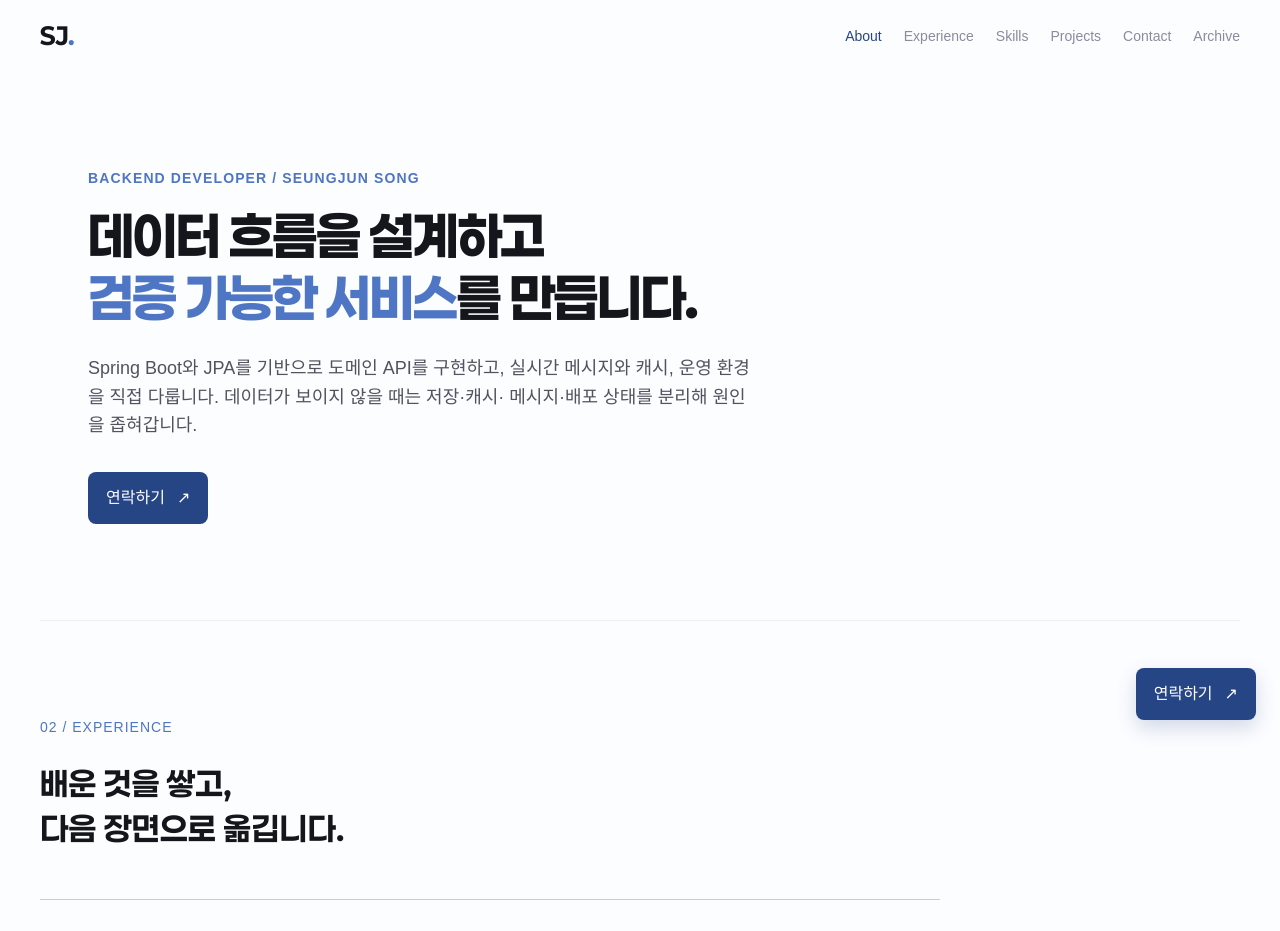
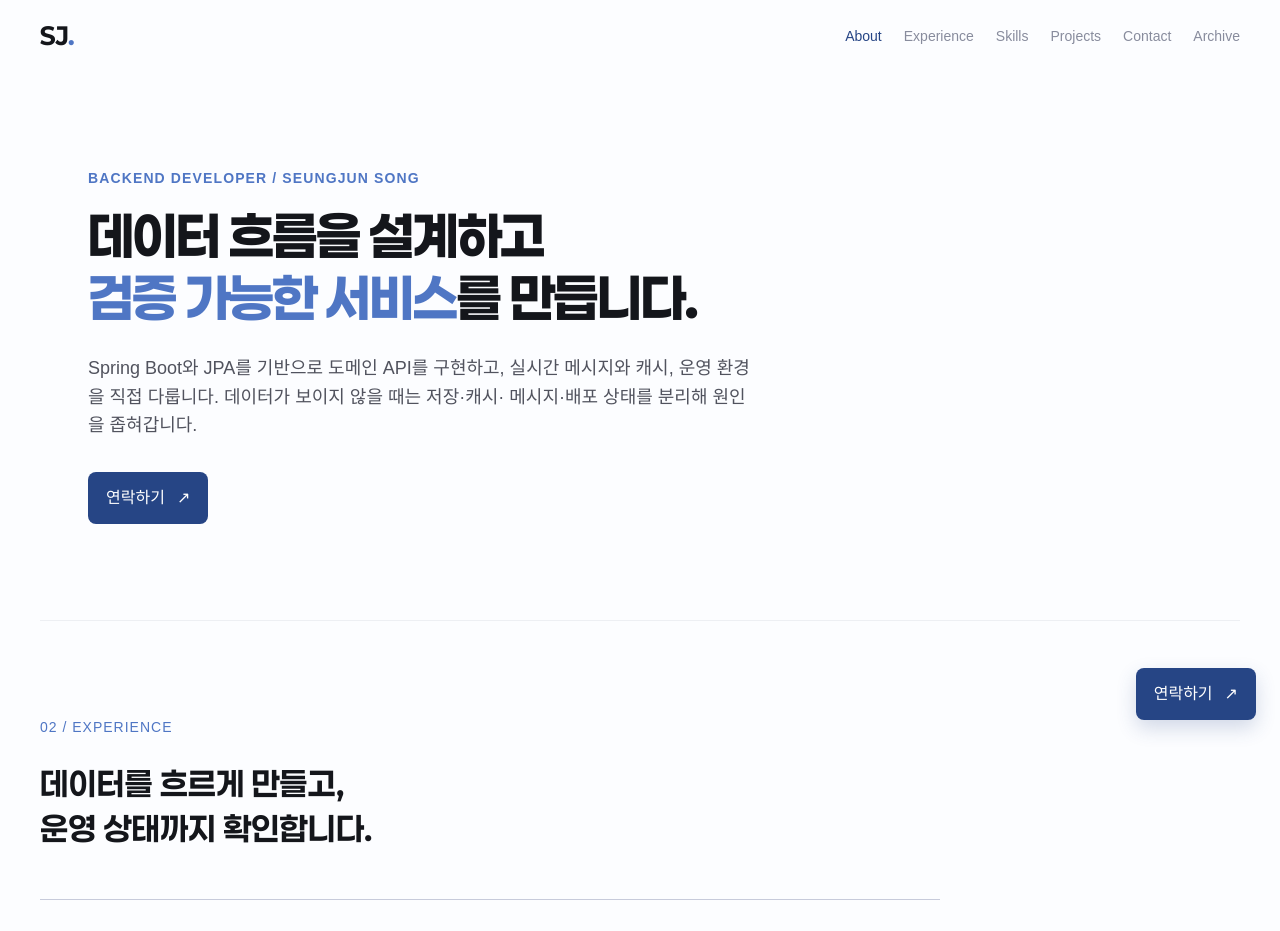
Before and after one commit to SeungJunS0ng/portfolio-site, a React (Vite) app: page / in a window 1280 px wide. Shown: the top 931 px of the page. Built offline with nearby package versions, Linux system fonts and the light colour scheme; a web font is replaced by a local one.

Commit message:
docs: Experience 섹션 문구를 개인 프로젝트 맥락으로 변경

```diff
--- a/src/pages/Experience/Experience.tsx
+++ b/src/pages/Experience/Experience.tsx
@@ -8,9 +8,9 @@ export function Experience() {
     <section id="experience" className="section">
       <p className="section-label">02 / EXPERIENCE</p>
       <h2>
-        배운 것을 쌓고,
+        데이터를 흐르게 만들고,
         <br />
-        다음 장면으로 옮깁니다.
+        운영 상태까지 확인합니다.
       </h2>
       <div className={styles.timeline}>
         {experience.map((item) => (
```
